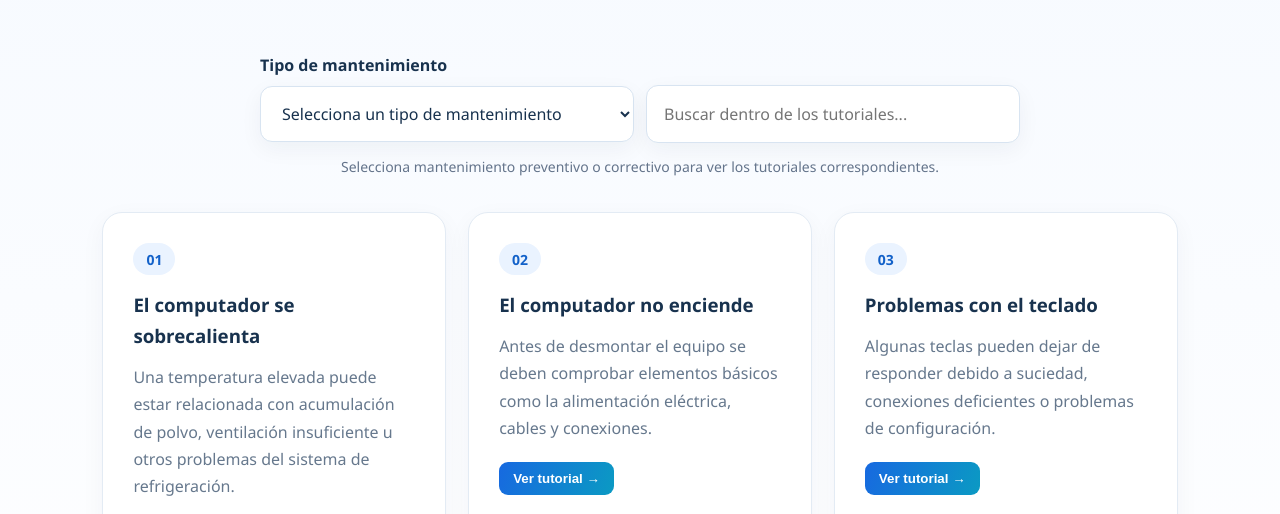
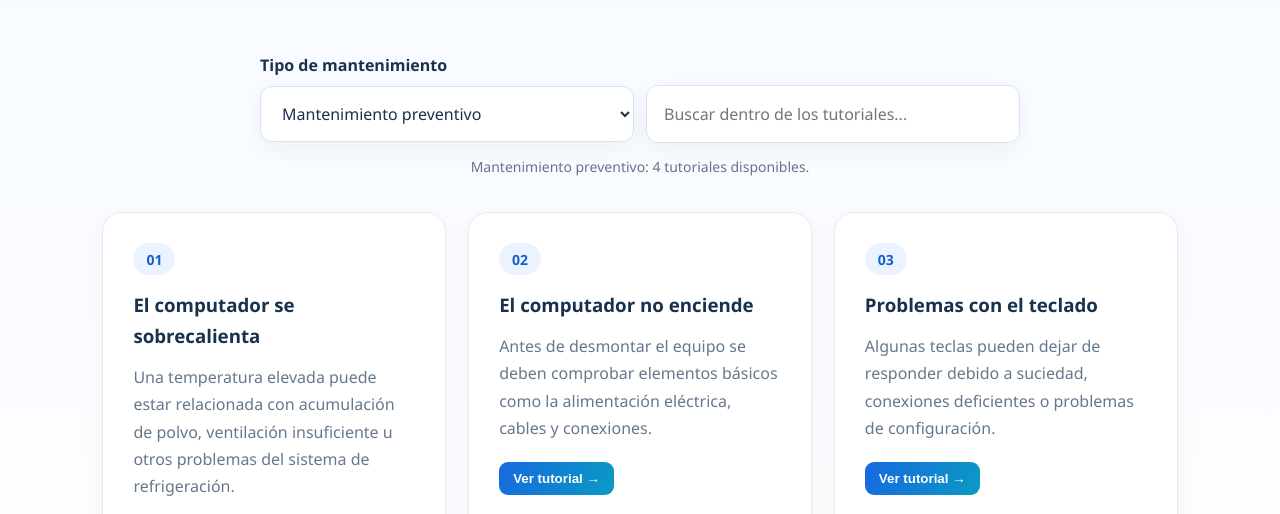
Before and after one commit to elinsano567/ElectroFix, a plain HTML site: page index.html in a window 1280 px wide. Shown: the part 1900-2414 px from the top of the page. Drawn offline with Linux system fonts and the light colour scheme.

Commit message:
Quita opción de selección vacía del filtro

```diff
--- a/index.html
+++ b/index.html
@@ -174,8 +174,7 @@ ElectroFix
  <div class="search-box tutorial-filters">
  <label for="filtroMantenimiento">Tipo de mantenimiento</label>
  <select id="filtroMantenimiento" onchange="filtrarTutoriales()">
-  <option value="">Selecciona un tipo de mantenimiento</option>
-  <option value="preventivo">Mantenimiento preventivo</option>
+  <option value="preventivo" selected>Mantenimiento preventivo</option>
   <option value="correctivo">Mantenimiento correctivo</option>
   <option value="todos">Mostrar todos los tutoriales</option>
  </select>
@@ -186,7 +185,7 @@ ElectroFix
   oninput="filtrarTutoriales()"
   aria-label="Buscar tutorial por nombre"
  >
- <p id="tutorialEstado" class="tutorial-status" aria-live="polite">Selecciona mantenimiento preventivo o correctivo para ver los tutoriales correspondientes.</p>
+ <p id="tutorialEstado" class="tutorial-status" aria-live="polite">Mantenimiento preventivo: 4 tutoriales disponibles.</p>
 </div>
 
 
```
